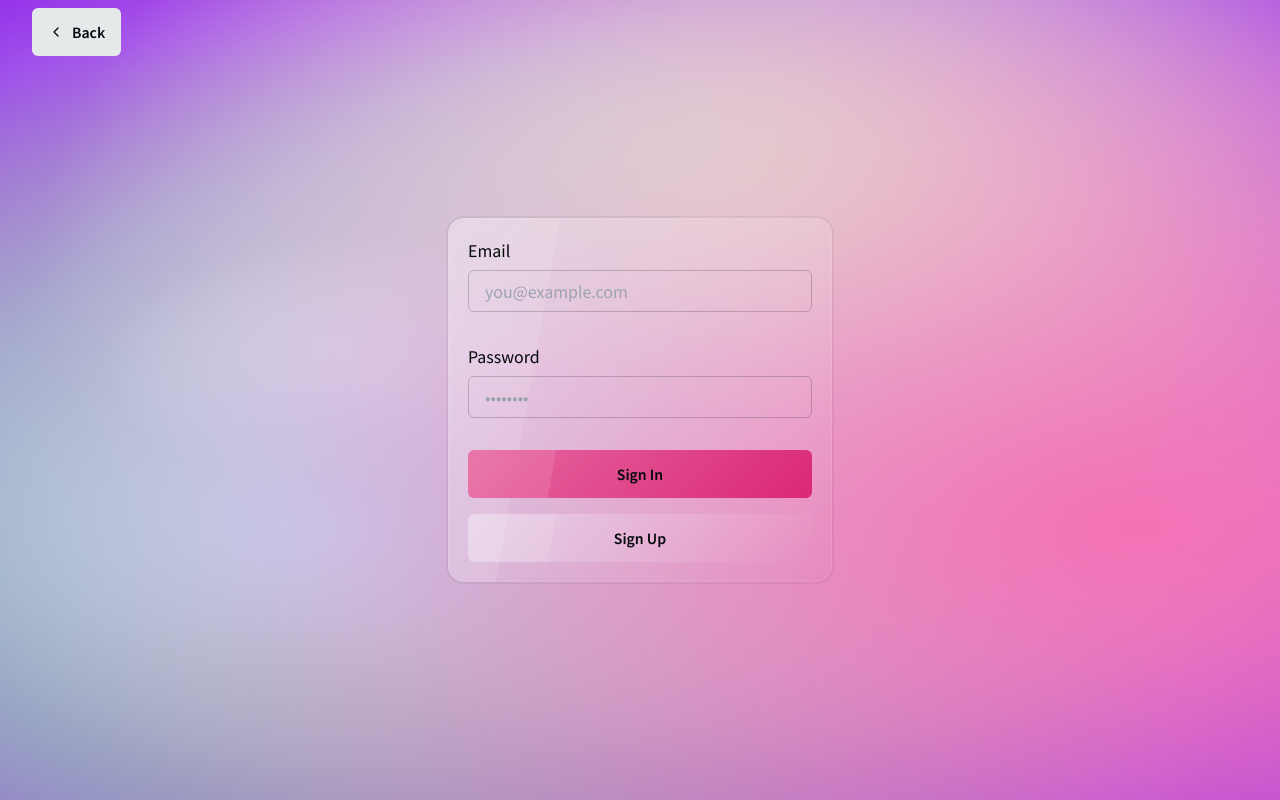
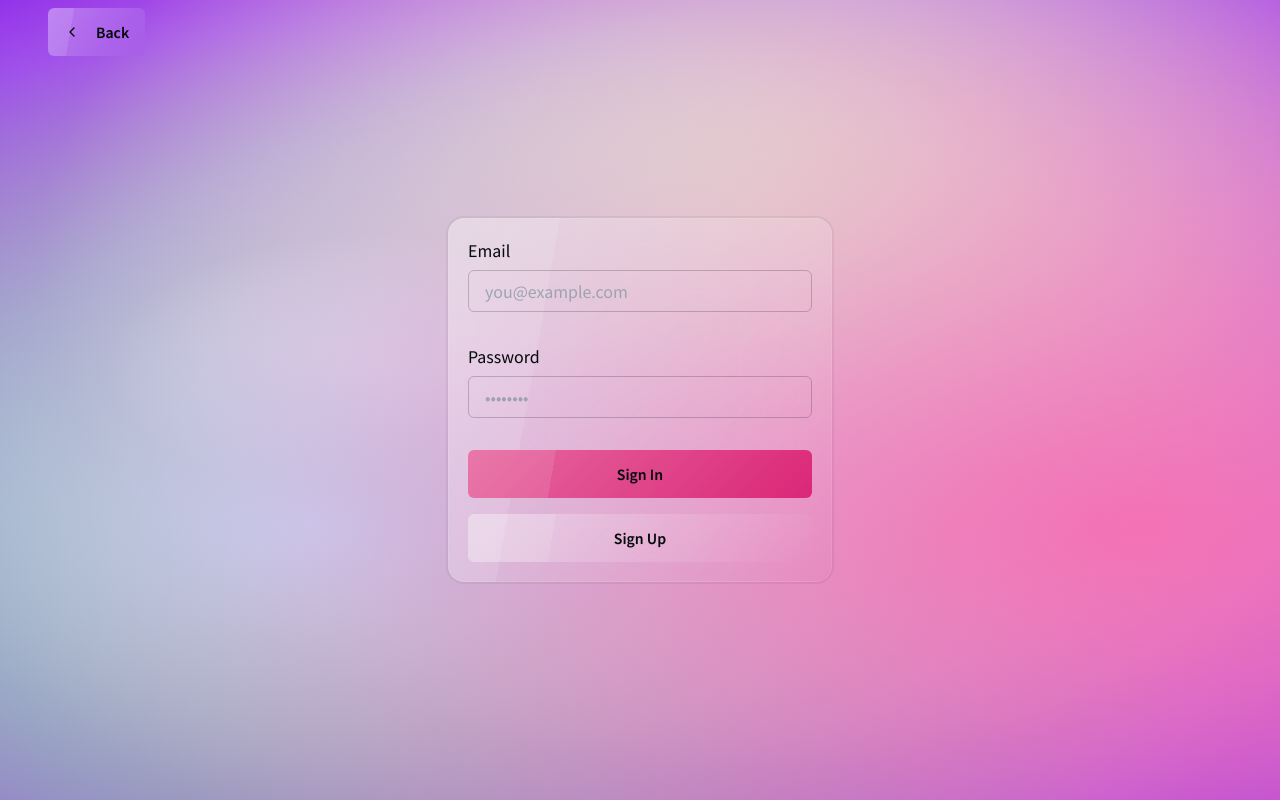
Before and after one commit to JuntaLaw/myariad-note, a Next.js app: page /login in a window 1280 px wide. Built offline with nearby package versions, Linux system fonts and the light colour scheme.

Commit message:
Back Button update by daisy ui glass

```diff
--- a/app/login/page.tsx
+++ b/app/login/page.tsx
@@ -55,7 +55,7 @@ export default function Login({
     <div className="flex-1 flex flex-col w-full px-8 sm:max-w-md justify-center gap-2">
       <Link
         href="/"
-        className="absolute left-8 top-2 py-2 px-4 rounded-md no-underline text-foreground bg-btn-background hover:bg-btn-background-hover flex items-center group text-sm font-semibold"
+        className="btn btn-ghost glass mx-4 w-30 absolute left-8 top-2 py-2 px-4 rounded-md no-underline text-foreground flex items-center group text-sm font-semibold"
       >
         <svg
           xmlns="http://www.w3.org/2000/svg"
```
